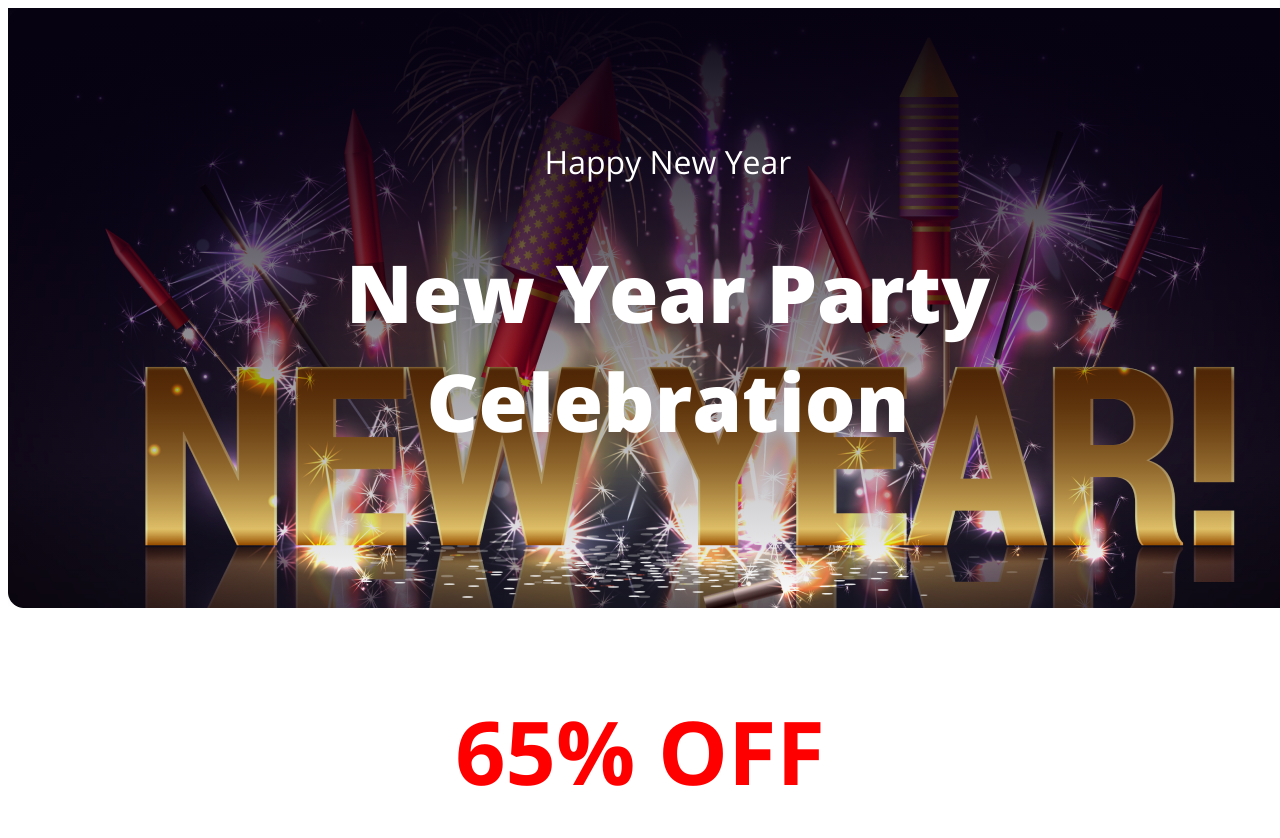
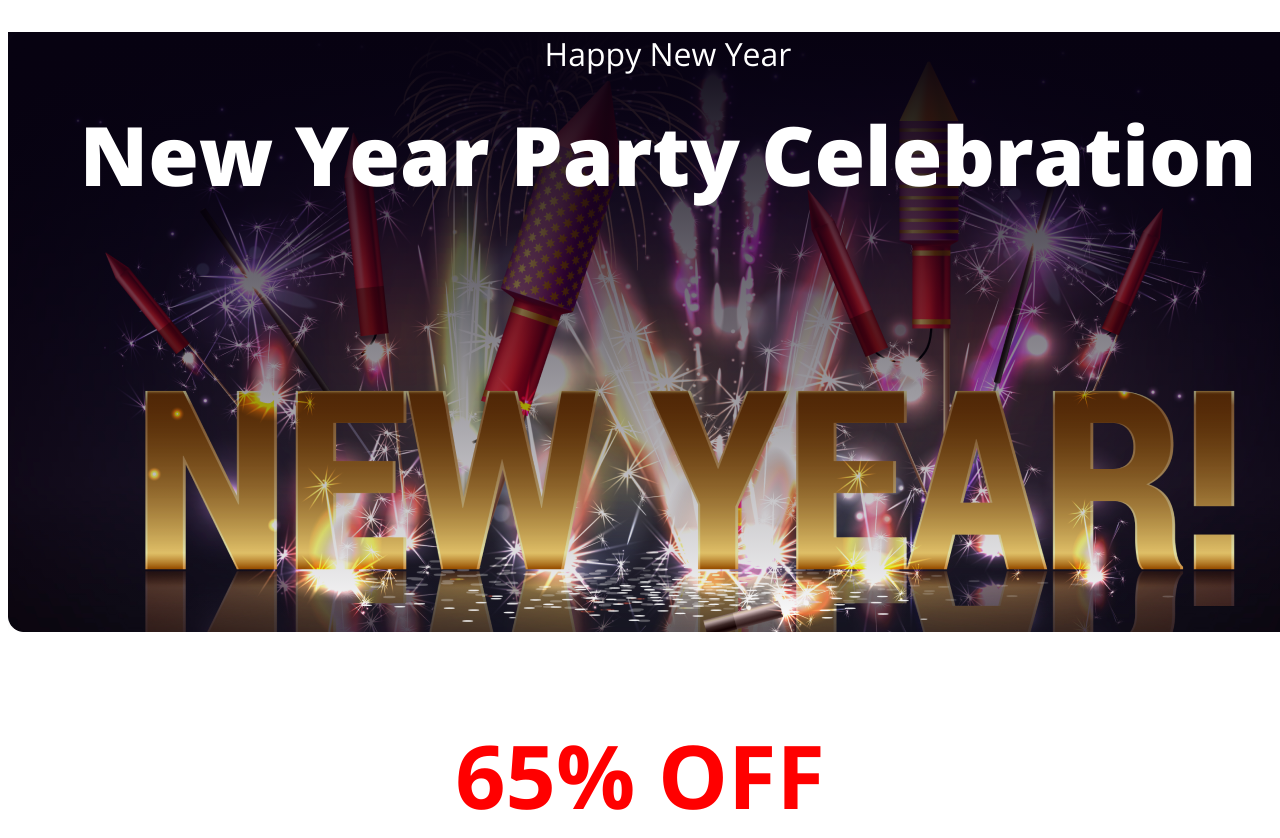
Before and after one commit to deveshbis/WEB09-2355-Assignment_01, a plain HTML site: page index.html in a window 1280 px wide. Shown: the top 838 px of the page. Drawn offline with nearby package versions, Linux system fonts and the light colour scheme.

Commit message:
code updated

```diff
--- a/index.html
+++ b/index.html
@@ -15,12 +15,20 @@
 
 <body>
 
-    <header class="header">
+    <!-- <header class="header">
         <div class="banner">
             <div class="banner-content">
                 <h3 class="banner-greeting">Happy New Year</h3>
                 <h1 class="banner-title">New Year Party Celebration</h1>
             </div>
+        </div>
+
+    </header> -->
+
+    <header>
+        <div class="header-section">
+            <p class="header-title">Happy New Year</p>
+            <p class="header-description">New Year Party Celebration</p>
         </div>
     </header>
 
@@ -36,7 +44,7 @@
             <h3 class="category-title">ALL CATEGORIES</h3>
 
             <div class="category-image">
-                <img src="/images/New Year Photo.png" alt="loading image">
+                <img src="images/NewYearPhoto.png" alt="loading image">
             </div>
         </section>
 
--- a/style/style.css
+++ b/style/style.css
@@ -4,33 +4,29 @@
 
 /* Header style */
 
-.header {
+.header-section {
     width: 1320px;
     height: 600px;
     margin: 0 auto;
     background: linear-gradient(180deg, #070211 0%, rgba(7, 2, 17, 0.00) 100%), url("../images/Banner.png");
 }
 
-.banner {
-    padding: 100px;
+.header-title {
+    color: #FFF;
     text-align: center;
-    /* margin: 0 auto; */
-}
-
-.banner-greeting {
-    color: white;
-    /* text-align: center; */
     font-size: 32px;
     font-weight: 400;
 }
 
-.banner-title {
+.header-description {
+
     color: #FFF;
-    font-size: 80px;
+    text-align: center;
+    font-size: 82px;
     font-weight: 900;
-    /* line-height: 97px */
+    line-height: 95px;
+    margin: auto;
 }
-
 
 /* main section category style */
 
```
Also changed, not shown: images/NewYearPhoto.png (renamed from images/New Year Photo.png).
